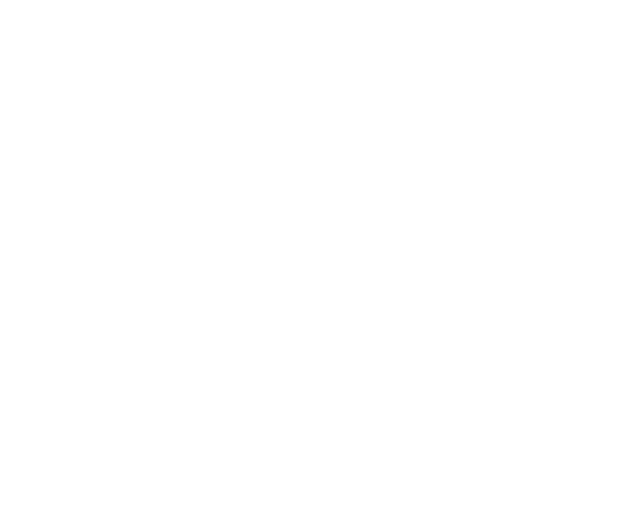
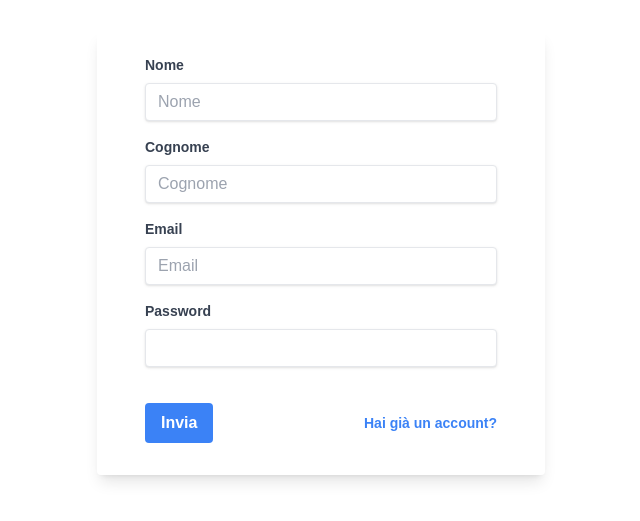
Before and after one commit to silviosalza/react-context-auth, a React (Vite) app: page /register in a window 1280 px wide. Before the commit this address had no page. Shown: the part 139-660 px from the top of the page, without its empty margins (319-959 px from the left). Built offline with nearby package versions, Linux system fonts and the light colour scheme.

Commit message:
create form for login and register

```diff
--- a/src/App.jsx
+++ b/src/App.jsx
@@ -3,19 +3,27 @@
 import Home from "./pages/Home.jsx";
 import PostShow from "./pages/PostShow.jsx";
 import { BrowserRouter, Route, Routes } from "react-router-dom";
+import { AuthProvider } from "./contexts/AuthContext.jsx";
+import Login from "./pages/Login";
+import Register from "./pages/Register";
+import Dashboard from "./pages/Dashboard";
 
 function App() {
   const [count, setCount] = useState(0);
 
   return (
     <>
+      <AuthProvider>
         <BrowserRouter>
           <Routes>
             <Route path="/" element={<Home />}></Route>
             <Route path="posts" element={<Blog />}></Route>
             <Route path="posts/:id" element={<PostShow />}></Route>
+            <Route path="/login" element={<Login />}></Route>
+            <Route path="/register" element={<Register />}></Route>
           </Routes>
         </BrowserRouter>
+      </AuthProvider>
     </>
   );
 }
--- /dev/null
+++ b/src/contexts/AuthContext.jsx
@@ -0,0 +1,11 @@
+import { createContext } from "react";
+
+const AuthContext = createContext();
+
+export function AuthProvider({ children }) {
+  return <AuthContext.Provider value={{}}>{children}</AuthContext.Provider>;
+}
+
+export function useAuth() {
+  return useContext(AuthContext);
+}
--- /dev/null
+++ b/src/pages/Dashboard.jsx
@@ -0,0 +1,3 @@
+export default function Dashboard() {
+  return <h1>Dashboard</h1>;
+}
--- /dev/null
+++ b/src/pages/Login.jsx
@@ -0,0 +1,84 @@
+import { useState } from "react";
+import { Link, useNavigate } from "react-router-dom";
+import { handleInputChange } from "../utils/handleInputChange";
+
+import { useAuth } from "../contexts/AuthContext";
+
+export default function Login() {
+  const [formData, setFormData] = useState({
+    email: "",
+    password: "",
+  });
+
+  return (
+    <>
+      <div className="container mx-auto px-4">
+        {/* form di login */}
+        <div className="flex justify-center items-center h-screen">
+          <div className="w-full max-w-md">
+            <form
+              className="bg-white shadow-lg rounded px-12 pt-6 pb-8 mb-4"
+              //   onSubmit={onLoginSubmit}
+            >
+              {/* Email */}
+              <div className="mb-4">
+                <label
+                  className="block text-gray-700 text-sm font-bold mb-2"
+                  htmlFor="email"
+                >
+                  Email
+                </label>
+                <input
+                  className="shadow appearance-none border rounded w-full py-2 px-3 text-gray-700 leading-tight focus:outline-none focus:shadow-outline"
+                  id="email"
+                  type="email"
+                  placeholder="Email"
+                  value={formData.email}
+                  onChange={(e) => handleInputChange(e, "email", setFormData)}
+                />
+              </div>
+
+              {/* Password */}
+              <div className="mb-6">
+                <label
+                  className="block text-gray-700 text-sm font-bold mb-2"
+                  htmlFor="password"
+                >
+                  Password
+                </label>
+                <input
+                  className="shadow appearance-none border rounded w-full py-2 px-3 text-gray-700 mb-3
+                leading-tight focus:outline-none focus:shadow-outline"
+                  id="password"
+                  type="password"
+                  value={formData.password}
+                  onChange={(e) =>
+                    handleInputChange(e, "password", setFormData)
+                  }
+                />
+                {/* <p className="text-xs italic">Please choose a password.</p> */}
+              </div>
+
+              {/* Pulsanti */}
+              <div className="flex items-center justify-between">
+                <button
+                  className="bg-blue-500 hover:bg-blue-700 text-white font-bold py-2 px-4 rounded
+                focus:outline-none focus:shadow-outline"
+                  type="submit"
+                >
+                  Accedi
+                </button>
+                <Link
+                  className="inline-block align-baseline font-bold text-sm text-blue-500 hover:text-blue-800"
+                  to="/register"
+                >
+                  Crea un account
+                </Link>
+              </div>
+            </form>
+          </div>
+        </div>
+      </div>
+    </>
+  );
+}
--- /dev/null
+++ b/src/pages/Register.jsx
@@ -0,0 +1,122 @@
+import { Link, useNavigate, useNavigation } from "react-router-dom";
+import { useState } from "react";
+import { handleInputChange } from "../utils/handleInputChange";
+
+export default function Register() {
+  const [formData, setFormData] = useState({
+    name: "",
+    surname: "",
+    email: "",
+    password: "",
+  });
+  return (
+    <>
+      <div className="container mx-auto px-4">
+        {/* Form di registrazione con pulsante per tornare alla pagina di login */}
+        <div className="flex justify-center items-center h-screen">
+          <div className="w-full max-w-md">
+            <form
+              className="bg-white shadow-lg rounded px-12 pt-6 pb-8 mb-4"
+              // onSubmit={onRegistrationSubmit}
+            >
+              {/* Nome */}
+              <div className="mb-4">
+                <label
+                  className="block text-gray-700 text-sm font-bold mb-2"
+                  htmlFor="name"
+                >
+                  Nome
+                </label>
+                <input
+                  className="shadow appearance-none border rounded w-full py-2 px-3 text-gray-700 leading-tight focus:outline-none
+                focus:shadow-outline"
+                  id="name"
+                  type="text"
+                  placeholder="Nome"
+                  value={formData.name}
+                  onChange={(e) => handleInputChange(e, "name", setFormData)}
+                />
+              </div>
+
+              {/* Cognome */}
+              <div className="mb-4">
+                <label
+                  className="block text-gray-700 text-sm font-bold mb-2"
+                  htmlFor="surname"
+                >
+                  Cognome
+                </label>
+                <input
+                  className="shadow appearance-none border rounded w-full py-2 px-3 text-gray-700 leading-tight focus:outline-none
+                focus:shadow-outline"
+                  id="surname"
+                  type="text"
+                  placeholder="Cognome"
+                  value={formData.surname}
+                  onChange={(e) => handleInputChange(e, "surname", setFormData)}
+                />
+              </div>
+
+              {/* Email */}
+              <div className="mb-4">
+                <label
+                  className="block text-gray-700 text-sm font-bold mb-2"
+                  htmlFor="email"
+                >
+                  Email
+                </label>
+                <input
+                  className="shadow appearance-none border rounded w-full py-2 px-3 text-gray-700 leading-tight focus:outline-none
+                focus:shadow-outline"
+                  id="email"
+                  type="email"
+                  placeholder="Email"
+                  value={formData.email}
+                  onChange={(e) => handleInputChange(e, "email", setFormData)}
+                />
+              </div>
+
+              {/* Password */}
+              <div className="mb-6">
+                <label
+                  className="block text-gray-700 text-sm font-bold mb-2"
+                  htmlFor="password"
+                >
+                  Password
+                </label>
+                <input
+                  className="shadow appearance-none border rounded w-full py-2 px-3 text-gray-700 mb-3
+                leading-tight focus:outline-none focus:shadow-outline"
+                  id="password"
+                  type="password"
+                  value={formData.password}
+                  onChange={(e) =>
+                    handleInputChange(e, "password", setFormData)
+                  }
+                />
+                {/* <p className="text-xs italic">Please choose a password.</p> */}
+              </div>
+
+              {/* Pulsanti */}
+              <div className="flex items-center justify-between">
+                <button
+                  className="bg-blue-500 hover:bg-blue-700 text-white font-bold py-2 px-4 rounded
+                focus:outline-none focus:shadow-outline"
+                  type="submit"
+                >
+                  Invia
+                </button>
+                <Link
+                  className="inline-block align-baseline font-bold text-sm text-blue-500 hover:text-blue-800"
+                  to="/login"
+                >
+                  Hai già un account?
+                </Link>
+              </div>
+            </form>
+          </div>
+        </div>
+      </div>
+    </>
+  );
+}
--- /dev/null
+++ b/src/utils/handleInputChange.jsx
@@ -0,0 +1,19 @@
+/**
+ *
+ * @param {Event} e Evento del input
+ * @param {string} key Chiave dell'oggetto che deve essere aggiornato
+ * @param {Function} setterCb Funzione che aggiorna lo stato dell'oggetto
+ */
+export function handleInputChange(e, key, setterCb) {
+  const value = e.target.value;
+  const checked = e.target.checked;
+
+  let newValue = e.target.type === "checkbox" ? checked : value;
+
+  setterCb((prev) => {
+    return {
+      ...prev,
+      [key]: newValue,
+    };
+  });
+}
```
Lines whose indentation alone changed are shown as unchanged.
